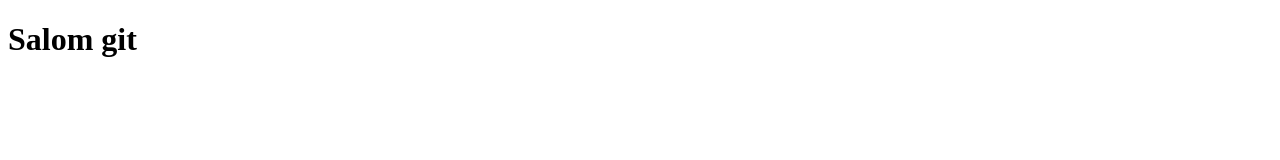
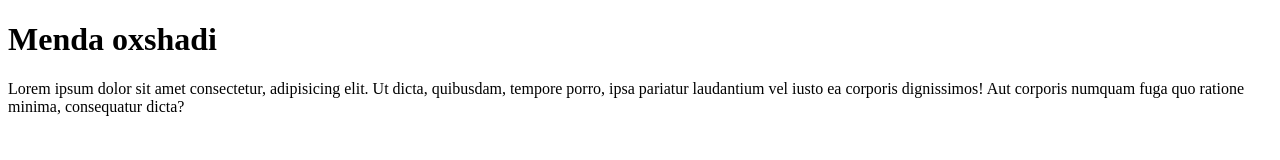
Before and after one commit to Alibek2008/C-guruh, a plain HTML site: page index.html in a window 1280 px wide. Drawn offline with Linux system fonts and the light colour scheme.

Commit message:
lorem qo'shdim,

```diff
--- a/index.html
+++ b/index.html
@@ -8,6 +8,9 @@
     <link rel="stylesheet" href="style.css">
 </head>
 <body>
-  <h1>Salom git</h1>
+  <h1>Menda oxshadi</h1>
+  <p>Lorem ipsum dolor sit amet consectetur, adipisicing elit. Ut dicta, quibusdam, tempore porro, ipsa pariatur laudantium vel iusto ea corporis dignissimos! Aut corporis numquam fuga quo ratione minima, consequatur dicta?
+
+  </p>
 </body>
 </html>
```
